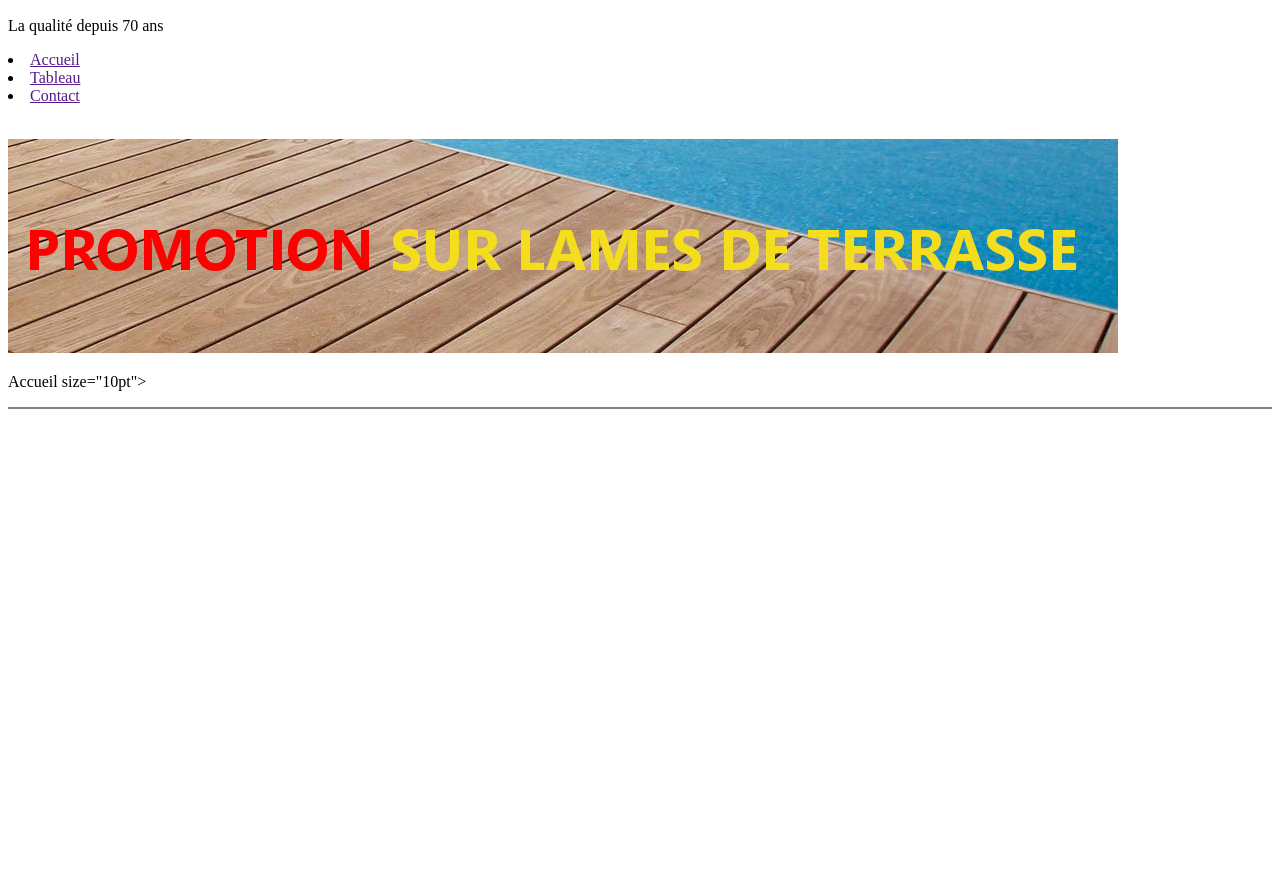
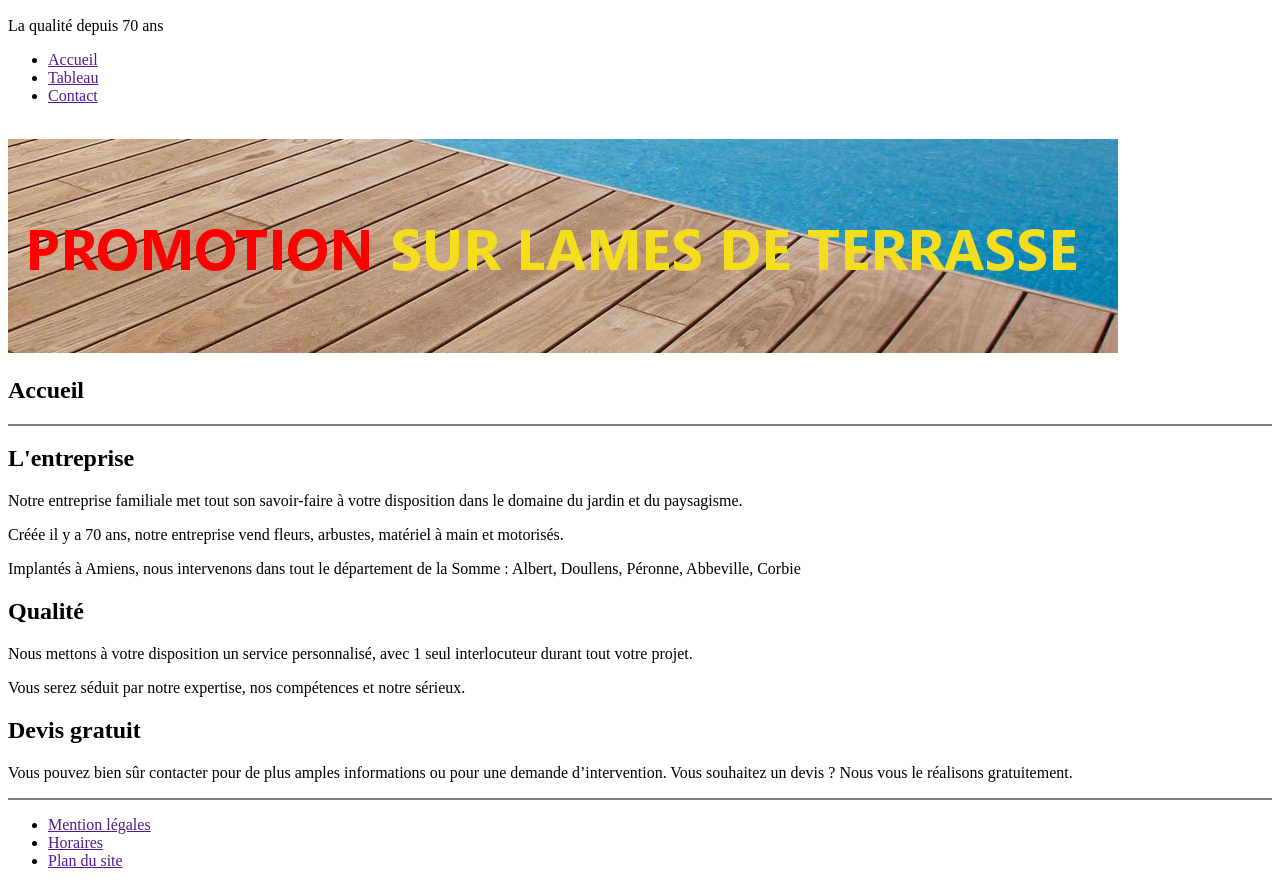
Before and after one commit to Cassou161106/Jarditou, a plain HTML site: page index.html in a window 1280 px wide. Shown: the part 125-1011 px from the top of the page. Before the commit the page ends 800 px from the top, so only its background shows below. Drawn offline with Linux system fonts and the light colour scheme.

Commit message:
page jaditou

```diff
--- a/index.html
+++ b/index.html
@@ -4,6 +4,7 @@
 <head>
     <meta charset="UTF-8">
     <meta name="viewport" content="width=device-width, initial-scale=1.0">
+    <!-- -->
     <title>Document</title>
 </head>
 
@@ -12,18 +13,31 @@
     <img src="images/jarditou_logo.jpg" alt="image jardinou" width="30%" height=10%>
     <br>
     <p>La qualité depuis 70 ans</p>
+    <ul>
     <li><a href="">Accueil</a></li>
 <li><a href="">Tableau</a></li>
 <li><a href="">Contact</a></li>
-<ul></ul>
+</ul>
 <br>
 <img src="images/promotion.jpg" alt="image promotion">
 <br>
-<p>Accueil <front>size="10pt"></front></p>
+<h2>Accueil</h2>
 <P><HR NOSHADE></P>
-
-
-
+    <h2>L'entreprise</h2>
+<p>Notre entreprise familiale met tout son savoir-faire à votre disposition dans le domaine du jardin et du paysagisme.</p>
+ <p>Créée il y a 70 ans, notre entreprise vend fleurs, arbustes, matériel à main et motorisés.</p>
+ <p>Implantés à Amiens, nous intervenons dans tout le département de la Somme : Albert, Doullens, Péronne, Abbeville, Corbie</p>
+ <h2>Qualité</h2>
+ <p>Nous mettons à votre disposition un service personnalisé, avec 1 seul interlocuteur durant tout votre projet.</p>
+ <p>Vous serez séduit par notre expertise, nos compétences et notre sérieux.</p>
+ <h2>Devis gratuit</h2>
+ <p>Vous pouvez bien sûr contacter pour de plus amples informations ou pour une demande d’intervention. Vous souhaitez un devis ? Nous vous le réalisons gratuitement.</p>
+ <P><HR NOSHADE></P>
+    <ul>
+        <li><a href="">Mention légales</a></li>
+<li><a href="">Horaires</a></li>
+<li><a href="">Plan du site</a></li>
+    </ul>
 
 
 </body>
```
Also changed, not shown: style.css (added).
